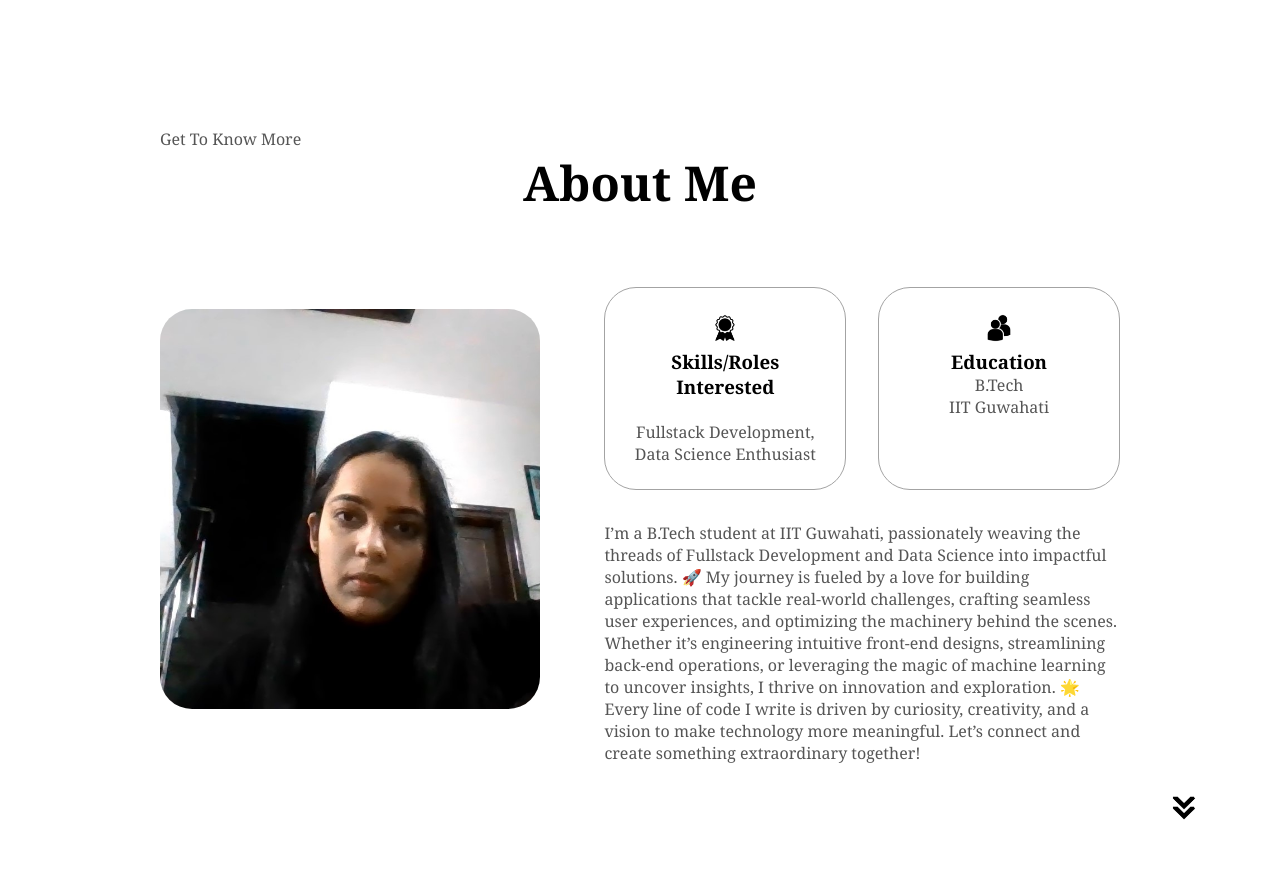
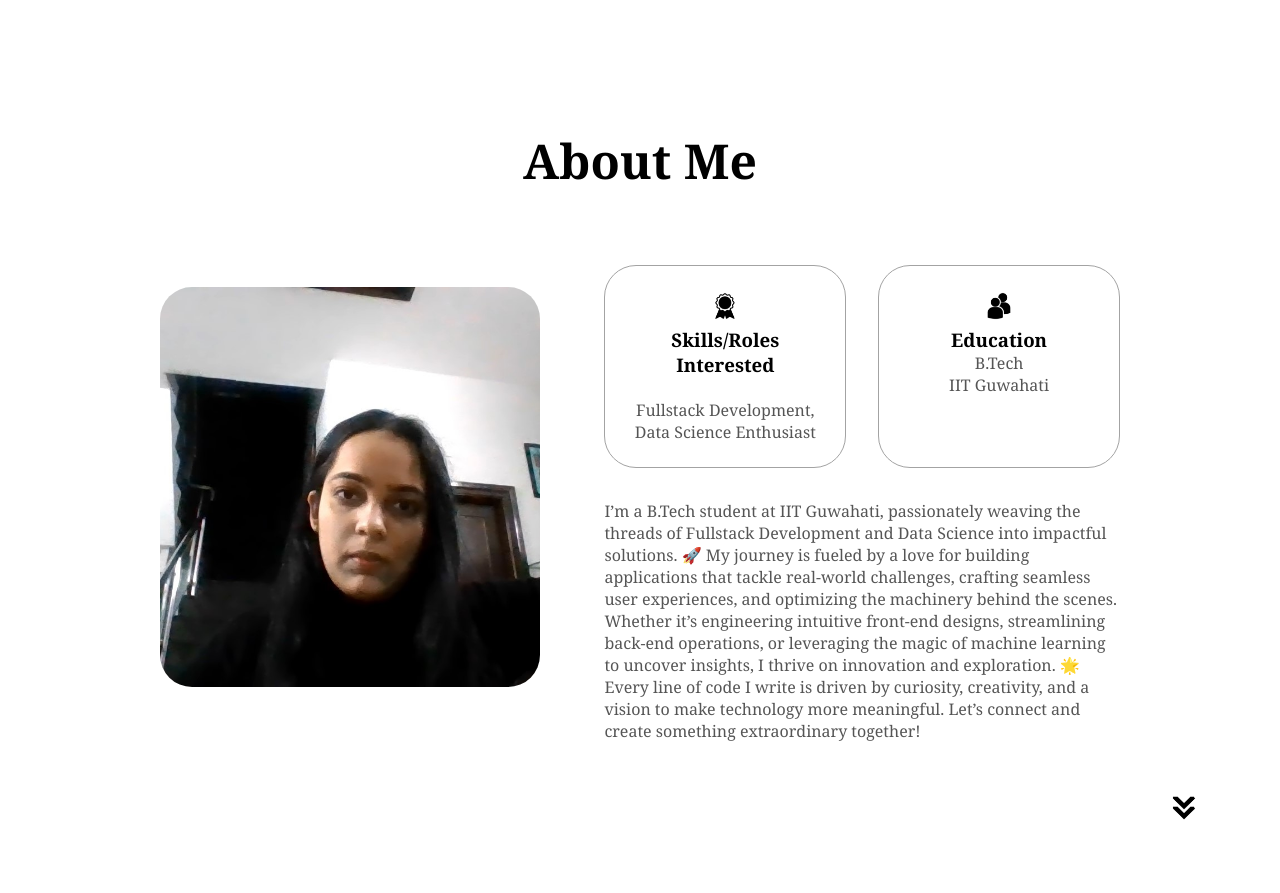
Before and after one commit to suhanikalra/SUHANIKALRA.GITHUB.IO, a plain HTML site: page index.html in a window 1280 px wide. Shown: the part 800-1693 px from the top of the page. Drawn offline with Linux system fonts and the light colour scheme.

Commit message:
Update index.html

```diff
--- a/index.html
+++ b/index.html
@@ -80,7 +80,7 @@
         </div>
     </section>
     <section id="about">
-      <p class="section_text_p1">Get To Know More</p>
+      <p class="section_text_p1"></p>
       <h1 class="title">About Me</h1>
       <div class="section-container">
         <div class="section__pic-container">
```
